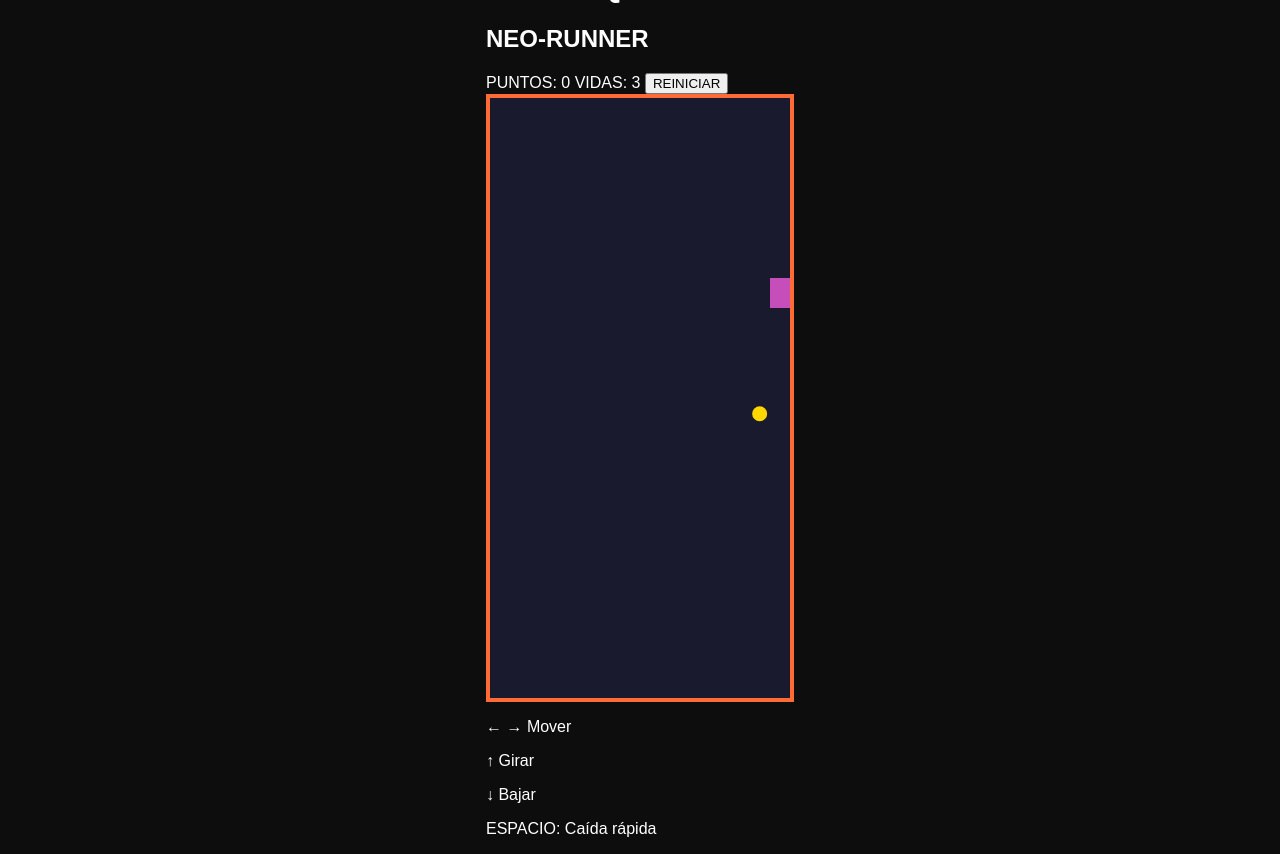
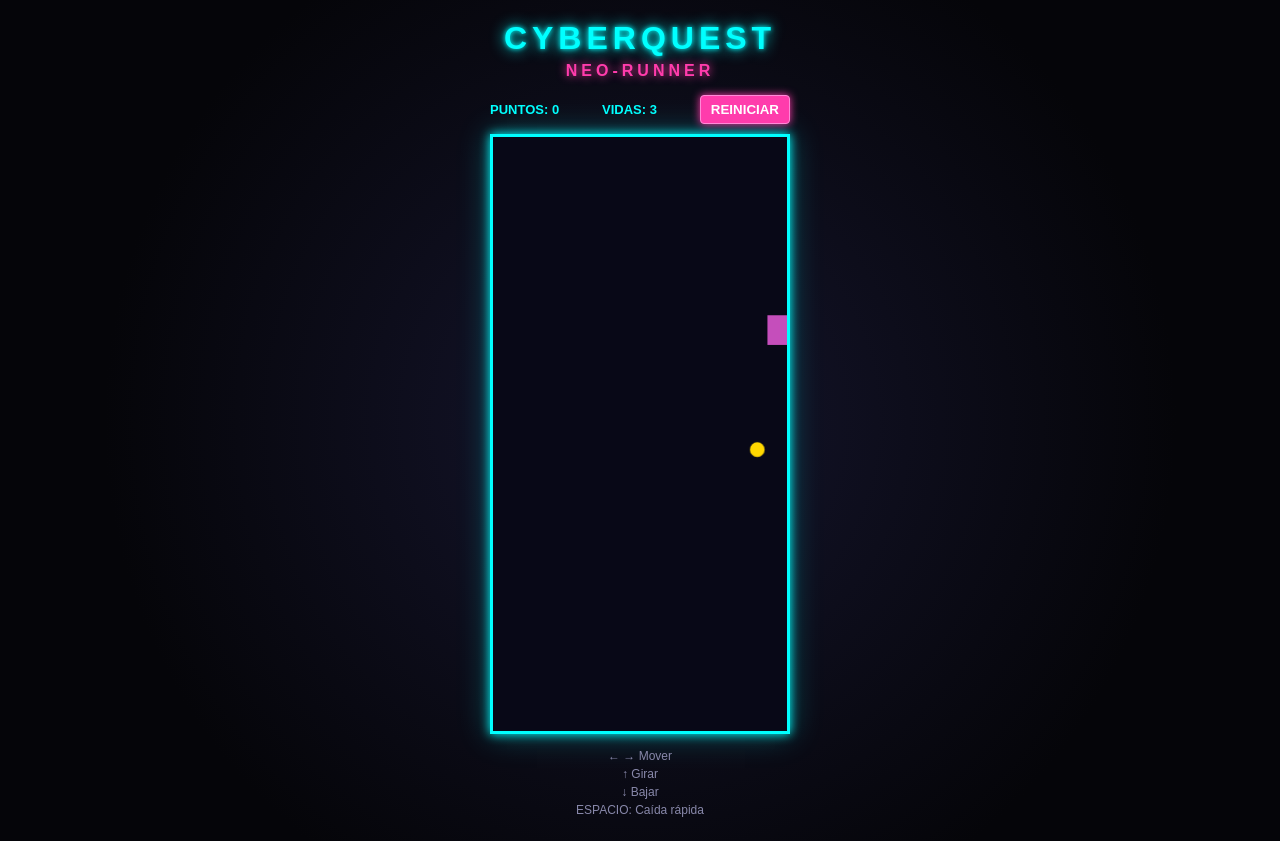
Before and after one commit to ainaramendieta-ops/kiara, a plain HTML site: page index.html in a window 1280 px wide. Drawn offline with Linux system fonts and the light colour scheme.

Commit message:
Update style.css

```diff
--- a/style.css
+++ b/style.css
@@ -1,27 +1,112 @@
+* {
+    box-sizing: border-box;
+}
+
 body {
-  background-color: #0d0d0d; /* Fondo oscuro */
-  color: #ffffff; /* Texto blanco */
-  font-family: Arial, sans-serif;
+    margin: 0;
+    min-height: 100vh;
+    background:
+        radial-gradient(circle at center, #15152d 0%, #050509 70%);
+    color: #ffffff;
+    font-family: Arial, Helvetica, sans-serif;
+
     display: flex;
     justify-content: center;
     align-items: center;
-  height: 100vh;
-  margin: 0;
 }
 
-.game-container {
+#game-container {
+    width: 360px;
     text-align: center;
+    padding: 20px;
 }
 
-.hud {
-  font-size: 20px;
-  margin-bottom: 10px;
-  color: #ff6b35; /* Color del puntaje (Naranja) */
+h1 {
+    margin: 0;
+    color: #00ffff;
+    font-size: 32px;
+    letter-spacing: 5px;
+    text-shadow:
+        0 0 5px #00ffff,
+        0 0 15px #00ffff;
 }
 
-canvas {
-  background-color: #1a1a2e;
-  border: 4px solid #ff6b35; /* Borde del tablero */
+h2 {
+    margin: 5px 0 15px;
+    color: #ff3cac;
+    font-size: 16px;
+    letter-spacing: 4px;
+    text-shadow: 0 0 10px #ff3cac;
+}
+
+#hud {
+    width: 300px;
+    margin: 0 auto 10px;
+
+    display: flex;
+    justify-content: space-between;
+    align-items: center;
+
+    font-size: 13px;
+    font-weight: bold;
+    color: #00ffff;
+}
+
+#restart {
+    padding: 6px 10px;
+
+    background: #ff3cac;
+    color: white;
+
+    border: 1px solid #ff8ad8;
+    border-radius: 4px;
+
+    cursor: pointer;
+    font-weight: bold;
+
+    box-shadow: 0 0 8px #ff3cac;
+}
+
+#restart:hover {
+    background: #ff5fbd;
+}
+
+#gameCanvas {
     display: block;
+
+    width: 300px;
+    height: 600px;
+
     margin: 0 auto;
+
+    background-color: #080817;
+
+    border: 3px solid #00ffff;
+
+    box-shadow:
+        0 0 10px #00ffff,
+        0 0 30px rgba(0, 255, 255, 0.3);
 }
+
+#controls {
+    margin-top: 15px;
+
+    color: #8888aa;
+    font-size: 12px;
+}
+
+#controls p {
+    margin: 4px;
+}
+
+@media (max-height: 750px) {
+    body {
+        align-items: flex-start;
+        padding-top: 10px;
+    }
+
+    #game-container {
+        transform: scale(0.85);
+        transform-origin: top center;
+    }
+}
```
Lines whose indentation alone changed are shown as unchanged.
